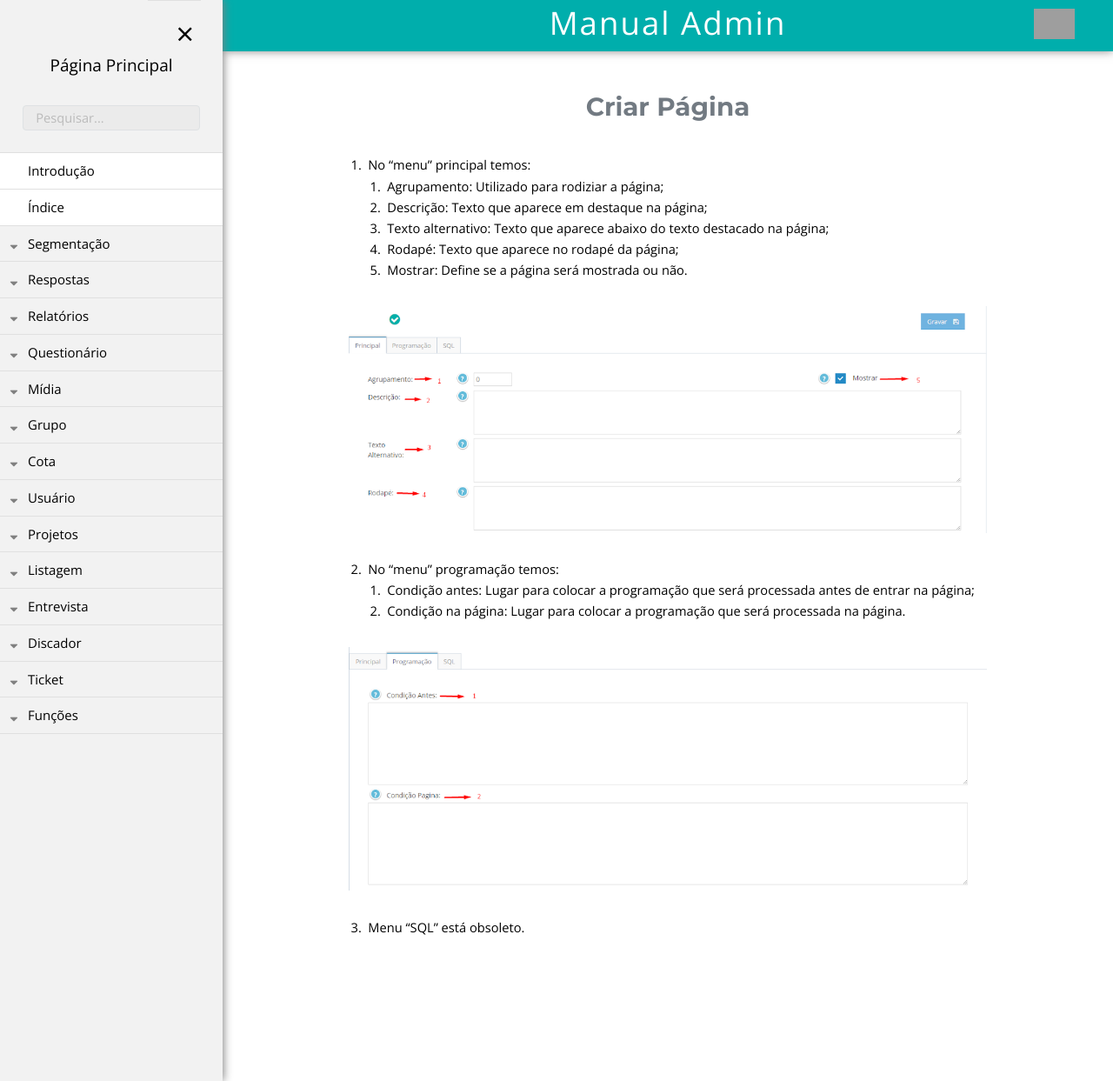
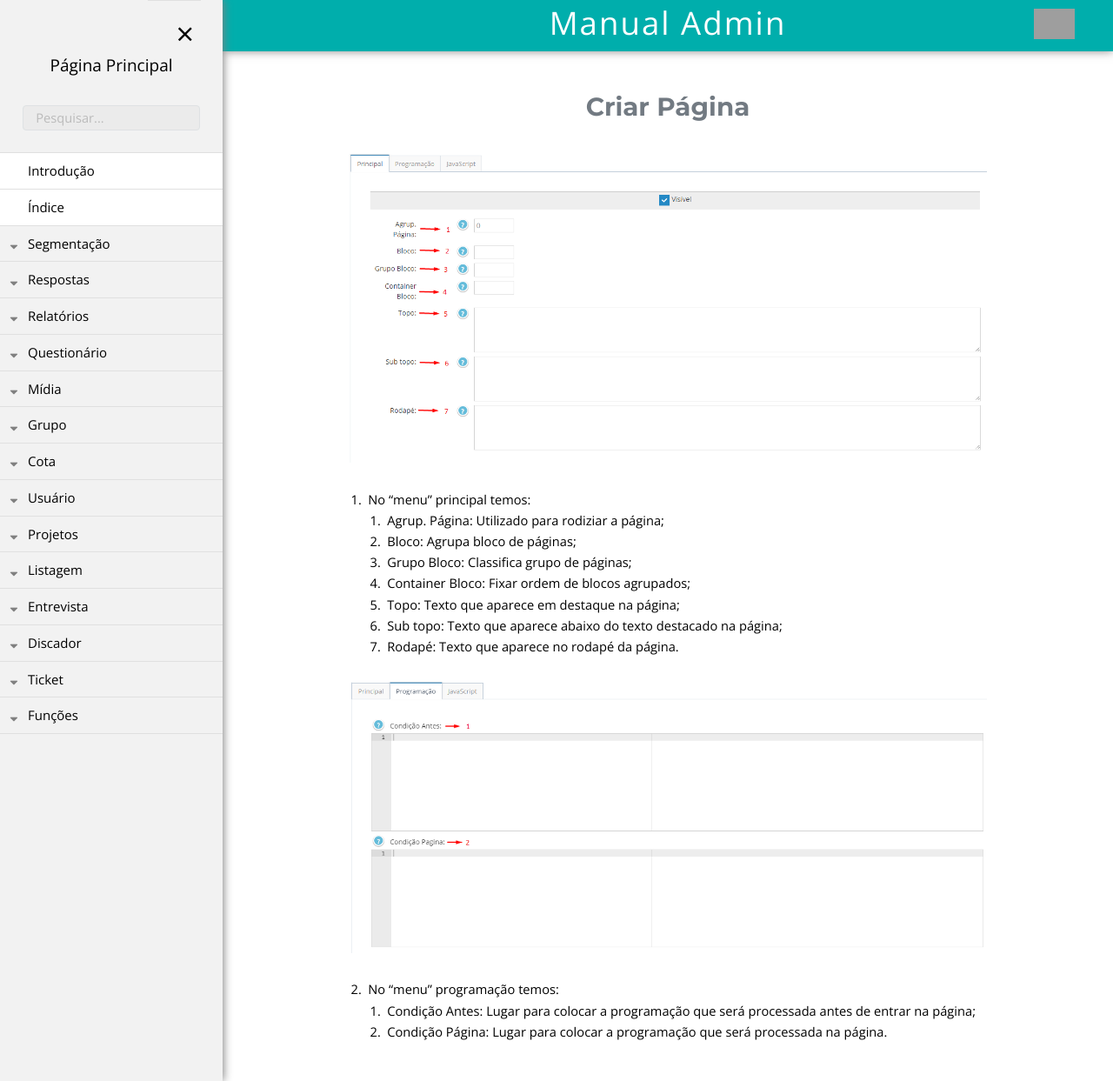
Before and after one commit to rogerio-figueiredo-hsr/hsrtechonline.github.io, a Jekyll site: the page built from _posts/2018-06-18-criar-pagina.md, in a window 1280 px wide and 1243 px high. Shown: the whole window at 87% size. Built offline with Jekyll 4.4.1, drawn with Linux system fonts in a browser that asks for light colours; grey boxes are pictures that could not be loaded.

Commit message:
Atualizando imagens e textos

```diff
--- a/_posts/2018-06-18-criar-pagina.md
+++ b/_posts/2018-06-18-criar-pagina.md
@@ -7,21 +7,20 @@ pasta: "Questionario"
 ---
 # Criar Página
 
+![Imagem de apoio 1]({{ "/assets/img/criar-pagina-01.png" | prepend: site.baseurl }})
+
 1. No "menu" principal temos:
-    1. Agrupamento: Utilizado para rodiziar a página;
-    2. Descrição: Texto que aparece em destaque na página;
-    3. Texto alternativo: Texto que aparece abaixo do texto destacado na página;
-    4. Rodapé: Texto que aparece no rodapé da página;
-    5. Mostrar: Define se a página será mostrada ou não.
+    1. Agrup. Página: Utilizado para rodiziar a página;
+    2. Bloco: Agrupa bloco de páginas;
+    3. Grupo Bloco: Classifica grupo de páginas;
+    4. Container Bloco: Fixar ordem de blocos agrupados;
+    5. Topo: Texto que aparece em destaque na página;
+    6. Sub topo: Texto que aparece abaixo do texto destacado na página;
+    7. Rodapé: Texto que aparece no rodapé da página.
 
-![Imagem de apoio 1]({{ "/assets/img/criar-pagina-01.png" | prepend: site.baseurl }})
+![Imagem de apoio 2]({{ "/assets/img/criar-pagina-02.png" | prepend: site.baseurl }})
 
 {:Start="2"}
 2. No "menu" programação temos:
-    1. Condição antes: Lugar para colocar a programação que será processada antes de entrar na página;
-    2. Condição na página: Lugar para colocar a programação que será processada na página.
-
-![Imagem de apoio 2]({{ "/assets/img/criar-pagina-02.png" | prepend: site.baseurl }})
-
-{:Start="3"}
-3. Menu "SQL" está obsoleto.
+    1. Condição Antes: Lugar para colocar a programação que será processada antes de entrar na página;
+    2. Condição Página: Lugar para colocar a programação que será processada na página.
```
Also changed, not shown: assets/img/criar-pagina-01.png, assets/img/criar-pagina-02.png.
